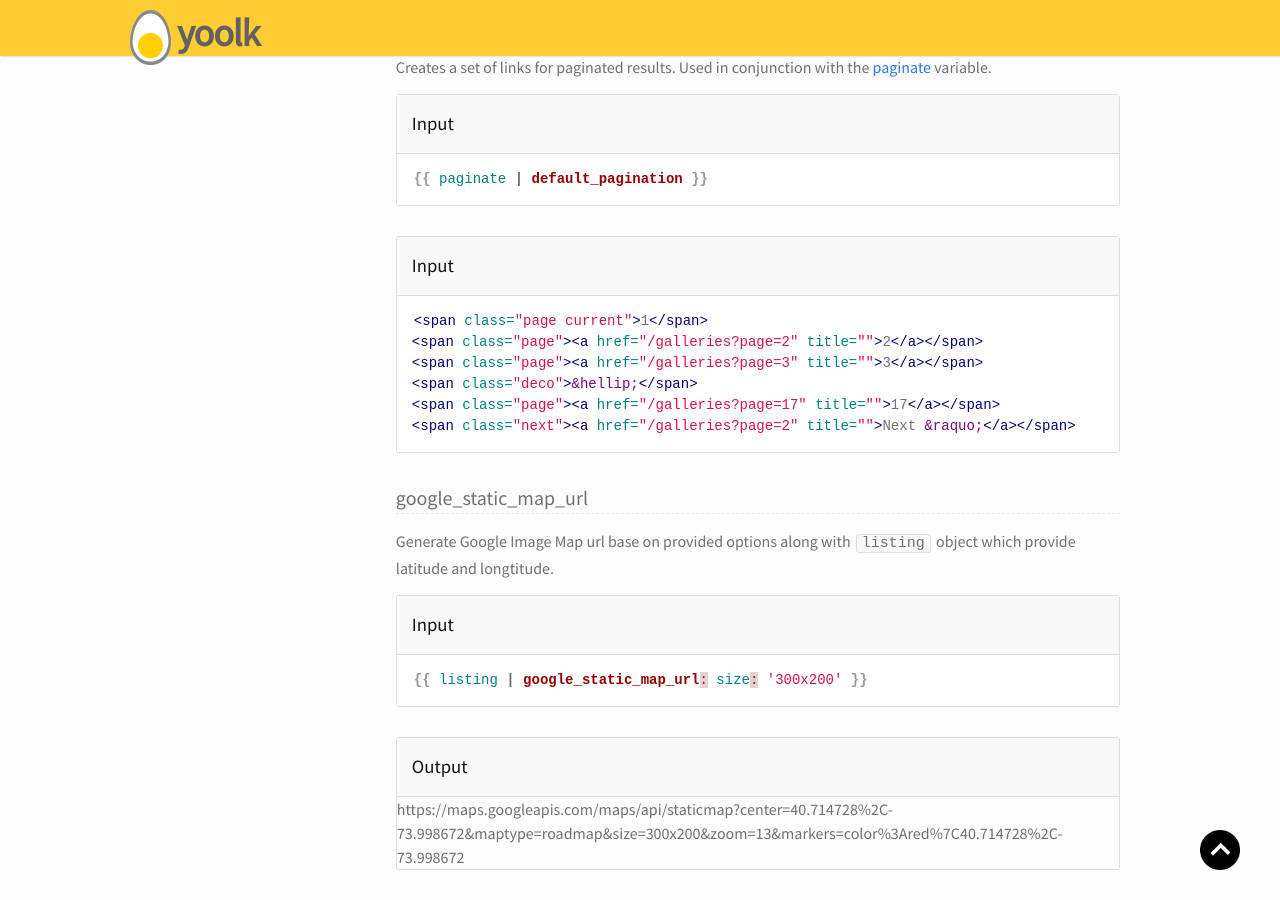
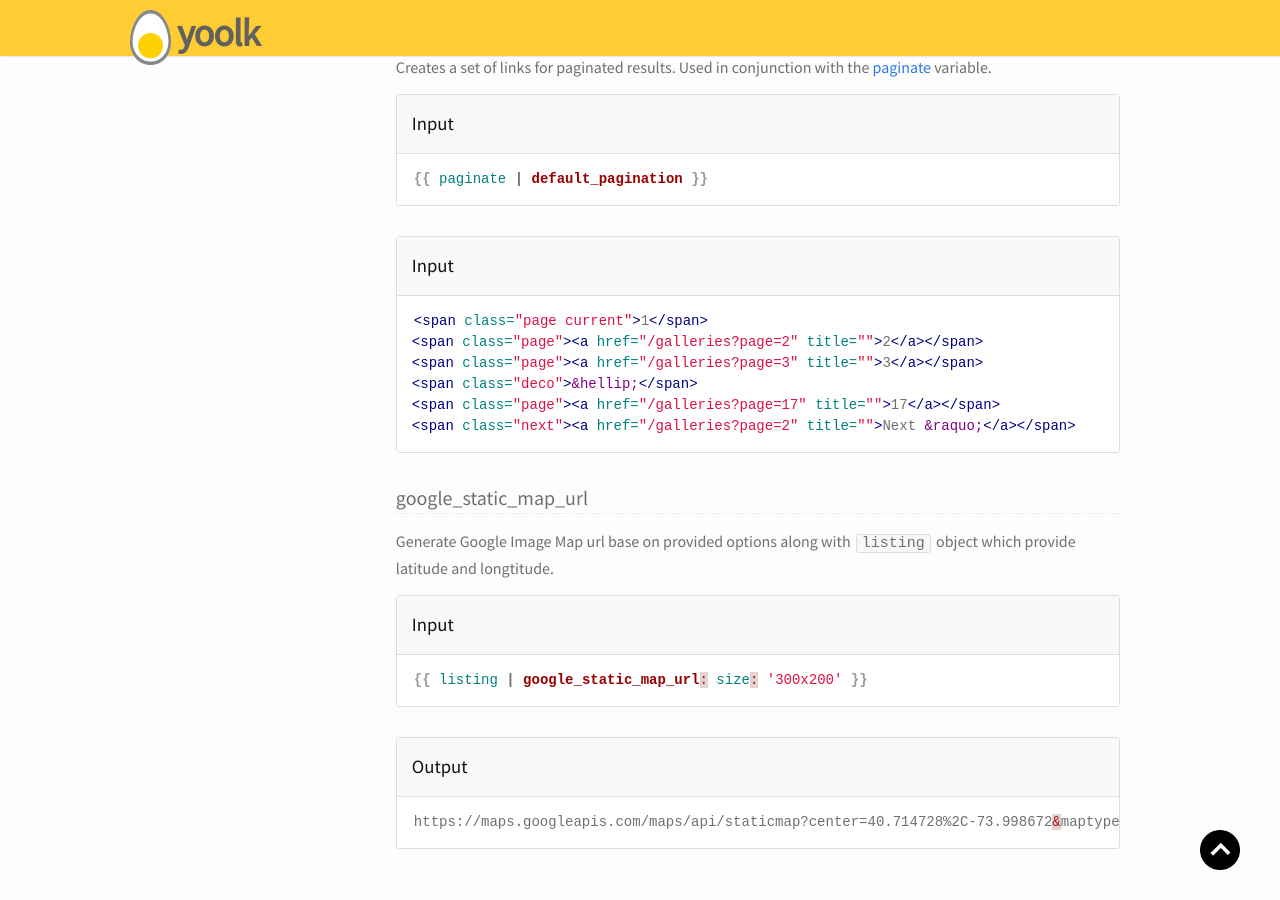
Before and after one commit to yoolk/liquid-documentation, a Jekyll site: the page built from filters/misc-filters/index.markdown, in a window 1280 px wide and 900 px high, scrolled down 6043 px. Built offline with Jekyll 4.4.1, drawn with Linux system fonts in a browser that asks for light colours; nearby versions of some CDN libraries; after the commit the page ends 6922 px from its top, so only the background shows below that.

Commit message:
highlight map url

```diff
--- a/filters/misc-filters/index.markdown
+++ b/filters/misc-filters/index.markdown
@@ -550,6 +550,8 @@ Generate Google Image Map url base on provided options along with <code>listing<
     <h3>Output</h3>
   </div>
   <div class="panel-body">
+{% highlight django %}{% raw %}
 https://maps.googleapis.com/maps/api/staticmap?center=40.714728%2C-73.998672&maptype=roadmap&size=300x200&zoom=13&markers=color%3Ared%7C40.714728%2C-73.998672
+{% endraw %}{% endhighlight %}
   </div>
 </div>
```
